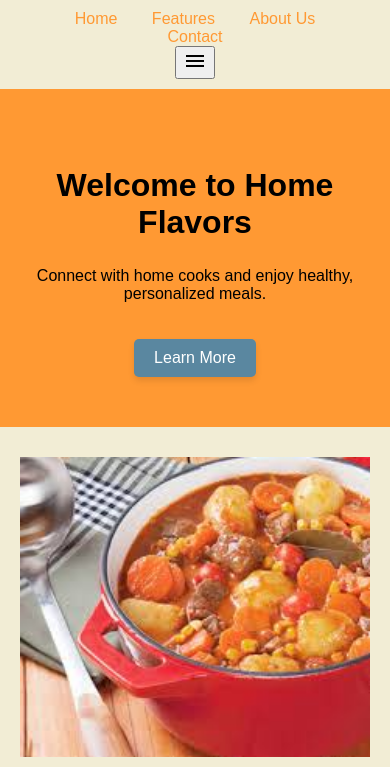
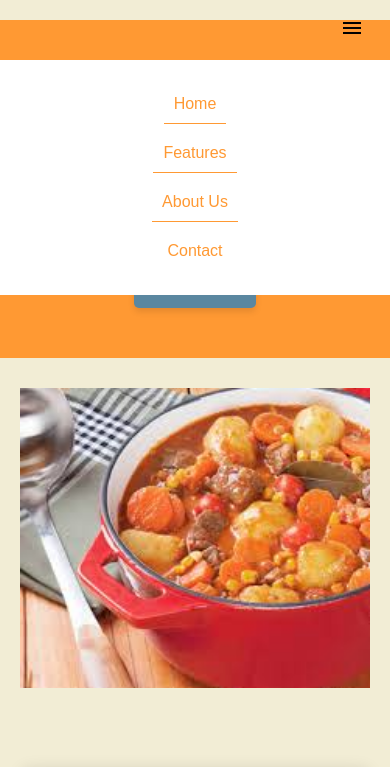
Before and after one commit to UPC-PRE-SI729-2402-WX51-G5-InnovaSource/Landing-Page, a plain HTML site: page index.html in a window 390 px wide. Both pictures are taken after a click on the button "menu". Shown: the top 767 px of the page. Drawn offline with Linux system fonts and the light colour scheme.

Commit message:
feat(main): add style to hamburger menu

```diff
--- a/styles.css
+++ b/styles.css
@@ -142,6 +142,20 @@ form button:hover {
     color: #ff9933;
     margin-right: 10px;
 }
+
+nav {
+    display: flex;
+    justify-content: center;
+    align-items: center;
+}
+
+.menu-toggle {
+    display: none;
+    background: none;
+    border: none;
+    cursor: pointer;
+}
+
 @media (max-width: 768px) {
     .container {
         width: 90%;
@@ -156,4 +170,44 @@ form button:hover {
         width: 100%;
         margin-bottom: 20px;
     }
+
+
+
+
+
+    nav {
+        display: none;
+        flex-direction: column;
+        background-color: white;
+        position: absolute;
+        top: 60px;
+        left: 0;
+        width: 100%;
+        text-align: center;
+        padding: 20px 0;
+    }
+
+    .menu-toggle {
+        display: block;
+        position: absolute;
+        top: 15px;
+        right: 20px;
+    }
+
+    nav a {
+        display: block;
+        padding: 10px;
+        margin: 5px 0;
+        color: #ff9933;
+        text-decoration: none;
+        border-bottom: 1px solid #ff9933;
+    }
+
+    nav a:last-child {
+        border-bottom: none;
+    }
+
+    nav.active {
+        display: flex;
+    }
 }
```
